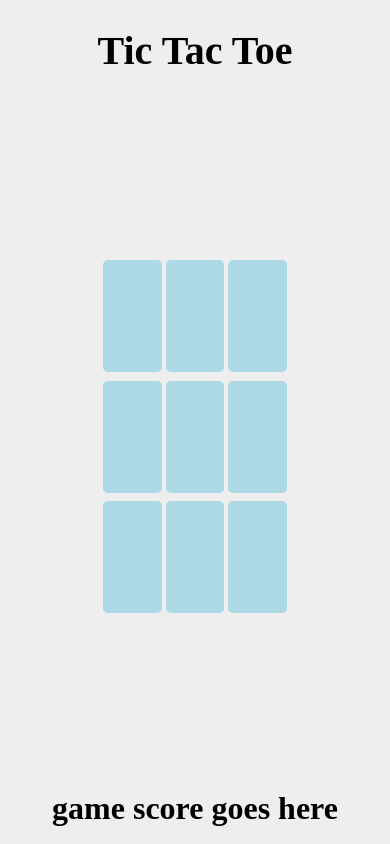
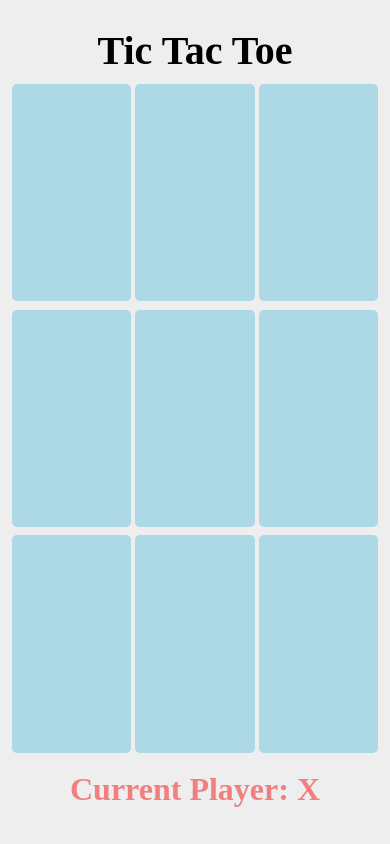
Before and after one commit to sajjathossain/react-tic-tac-toe, a React (Create React App) app: page / in a window 390 px wide. Built offline with nearby package versions, Linux system fonts and the light colour scheme.

Commit message:
Almost Complete | Responsiveness remain

```diff
--- a/src/App.css
+++ b/src/App.css
@@ -25,6 +25,16 @@ h6 {
 
 .container {
   display: grid;
-  grid-template-rows: 95% auto;
+  grid-template-rows: 90% auto;
   place-items: center;
 }
+
+.X {
+  background-color: lightcoral !important;
+  pointer-events: none;
+}
+
+.O {
+  background-color: lightseagreen !important;
+  pointer-events: none;
+}
--- a/src/components/GameBoard/GameBoard.jsx
+++ b/src/components/GameBoard/GameBoard.jsx
@@ -5,8 +5,12 @@ import styles from './GameBoard.module.css';
 
 const GameBoard = () => {
   const [cubeData, setCubeData] = useState([])
-
-  const { winner, currentPlayer, boardValues, assignValues, loading} = useContext(GameData)
+  const { winnerFound, currentPlayer, boardValues, assignValues, resetGame, count, loading} = useContext(GameData)
+  const winningStyles = {
+    pointerEvents: winnerFound ? 'none' : 'initial',
+    opacity: winnerFound ? 0.5 : 1,
+    filter: winnerFound ? 'grayscale(65%)' : 'grayscale(0%)',
+  }
 
   useEffect(() => {
     const getData = async () => {
@@ -20,16 +24,25 @@ const GameBoard = () => {
 
   return (
       loading.isLoading ? <h2>Loading...</h2> :
-      <div className={styles.container}>
-        <div className={`${styles.gameCube} ${cubeData["c0"].disabled ? styles.disabled : ""}`} id="c0" onClick={assignValues} >{`${cubeData["c0"].player}`}</div>
-        <div className={`${styles.gameCube} ${cubeData["c1"].disabled ? styles.disabled : ""}`} id="c1" onClick={assignValues} >{`${cubeData["c1"].player}`}</div>
-        <div className={`${styles.gameCube} ${cubeData["c2"].disabled ? styles.disabled : ""}`} id="c2" onClick={assignValues} >{`${cubeData["c2"].player}`}</div>
-        <div className={`${styles.gameCube} ${cubeData["c3"].disabled ? styles.disabled : ""}`} id="c3" onClick={assignValues} >{`${cubeData["c3"].player}`}</div>
-        <div className={`${styles.gameCube} ${cubeData["c4"].disabled ? styles.disabled : ""}`} id="c4" onClick={assignValues} >{`${cubeData["c4"].player}`}</div>
-        <div className={`${styles.gameCube} ${cubeData["c5"].disabled ? styles.disabled : ""}`} id="c5" onClick={assignValues} >{`${cubeData["c5"].player}`}</div>
-        <div className={`${styles.gameCube} ${cubeData["c6"].disabled ? styles.disabled : ""}`} id="c6" onClick={assignValues} >{`${cubeData["c6"].player}`}</div>
-        <div className={`${styles.gameCube} ${cubeData["c7"].disabled ? styles.disabled : ""}`} id="c7" onClick={assignValues} >{`${cubeData["c7"].player}`}</div>
-        <div className={`${styles.gameCube} ${cubeData["c8"].disabled ? styles.disabled : ""}`} id="c8" onClick={assignValues} >{`${cubeData["c8"].player}`}</div>
+      <div className={styles.parent}>
+        <div className={styles.container} style={winningStyles}>
+          <div className={`${styles.gameCube} ${cubeData["c0"].disabled ? `${styles.disabled} ${cubeData["c0"].player}` : ""}`} id="c0" onClick={assignValues} >{`${cubeData["c0"].player}`}</div>
+          <div className={`${styles.gameCube} ${cubeData["c1"].disabled ? `${styles.disabled} ${cubeData["c1"].player}` : ""}`} id="c1" onClick={assignValues} >{`${cubeData["c1"].player}`}</div>
+          <div className={`${styles.gameCube} ${cubeData["c2"].disabled ? `${styles.disabled} ${cubeData["c2"].player}` : ""}`} id="c2" onClick={assignValues} >{`${cubeData["c2"].player}`}</div>
+          <div className={`${styles.gameCube} ${cubeData["c3"].disabled ? `${styles.disabled} ${cubeData["c3"].player}` : ""}`} id="c3" onClick={assignValues} >{`${cubeData["c3"].player}`}</div>
+          <div className={`${styles.gameCube} ${cubeData["c4"].disabled ? `${styles.disabled} ${cubeData["c4"].player}` : ""}`} id="c4" onClick={assignValues} >{`${cubeData["c4"].player}`}</div>
+          <div className={`${styles.gameCube} ${cubeData["c5"].disabled ? `${styles.disabled} ${cubeData["c5"].player}` : ""}`} id="c5" onClick={assignValues} >{`${cubeData["c5"].player}`}</div>
+          <div className={`${styles.gameCube} ${cubeData["c6"].disabled ? `${styles.disabled} ${cubeData["c6"].player}` : ""}`} id="c6" onClick={assignValues} >{`${cubeData["c6"].player}`}</div>
+          <div className={`${styles.gameCube} ${cubeData["c7"].disabled ? `${styles.disabled} ${cubeData["c7"].player}` : ""}`} id="c7" onClick={assignValues} >{`${cubeData["c7"].player}`}</div>
+          <div className={`${styles.gameCube} ${cubeData["c8"].disabled ? `${styles.disabled} ${cubeData["c8"].player}` : ""}`} id="c8" onClick={assignValues} >{`${cubeData["c8"].player}`}</div>
+        </div>
+
+        <div className={styles.winningCard} style={{ color: currentPlayer === "X" ? 'lightseagreen' : 'lightcoral', zIndex: winnerFound || count === 9 ? 2 : -1 }}>
+            <div>
+              { count === 9 ? "The Game Was A Tie!" : `The Winner is ${currentPlayer === "X" ? "O" : "X"}!`}
+            </div>
+            <button className={styles.resetButton} onClick={() => { resetGame() }}>Reset</button>
+        </div>
       </div>
   )
 }
--- a/src/components/GameBoard/GameBoard.module.css
+++ b/src/components/GameBoard/GameBoard.module.css
@@ -1,10 +1,30 @@
+.parent {
+  height: 100%;
+  width: 100%;
+  position: relative;
+}
+
 .container {
-  height: 50%;
-  width: 50%;
+  position: absolute;
+  z-index: 1;
+  height: 100%;
+  width: 100%;
   display: grid;
   gap: 1vh 1vw;
   grid-template-rows: repeat(3, 1fr);
   grid-template-columns: repeat(3, 1fr);
+}
+
+.winningCard {
+  position: absolute;
+  height: 100%;
+  width: 100%;
+  z-index: -1;
+  display: grid;
+  place-items: center;
+  font-size: 7rem;
+  font-weight: bolder;
+  background-color: #cdffffb2;
 }
 
 .gameCube {
@@ -14,7 +34,7 @@
   border-radius: 5px;
   display: grid;
   place-items: center;
-  font-size: 2rem;
+  font-size: 5rem;
   font-weight: 600;
   color: #fff;
 }
@@ -22,13 +42,21 @@
 .disabled {
   pointer-events: none;
 }
-/*
-.X {
-  background-color: lightcoral !important;
-  pointer-events: none;
+
+.resetButton {
+  height: 20%;
+  width: 30%;
+  border: none;
+  outline: none;
+  font-size: 3rem;
+  border-radius: 5px;
+  background-color: rgba(255, 255, 255, 0.589);
+  padding: 1vh 2vw;
+  cursor: pointer;
 }
 
-.O {
-  background-color: lightseagreen !important;
-  pointer-events: none;
-} */
+.resetButton:active {
+  box-shadow: 3px 4px 20px -6px rgba(0, 0, 0, 0.78) inset;
+  -webkit-box-shadow: 3px 4px 20px -6px rgba(0, 0, 0, 0.78) inset;
+  -moz-box-shadow: 3px 4px 20px -6px rgba(0, 0, 0, 0.78) inset;
+}
--- a/src/components/GameScore/GameScore.jsx
+++ b/src/components/GameScore/GameScore.jsx
@@ -1,7 +1,12 @@
+import {GameData} from  '../../contexts/GameData'
+import styles from './GameScore.module.css';
+import {useContext} from 'react';
+
 const GameScore = () => {
+    const {currentPlayer } = useContext(GameData);
     return (
         <div>
-            <h1>game score goes here</h1>
+            <h1 style={{ color: currentPlayer === "X" ? 'lightcoral' : 'lightseagreen' }}>Current Player: {currentPlayer}</h1>
         </div>
     )
 }
--- a/src/contexts/GameData.js
+++ b/src/contexts/GameData.js
@@ -1,4 +1,4 @@
-import React, { createContext, useState } from 'react';
+import { createContext, useState } from 'react';
 
 export const GameData = createContext()
 
@@ -6,6 +6,7 @@ export const DataProvider = ({ children }) => {
     const [isLoading, setIsLoading] = useState(true)
     const [winnerFound, setWinnerFound] = useState(false)
     const [currentPlayer, setCurrentPlayer] = useState("X")
+    const [count, setCount] = useState(0)
     const [boardValues, setBoardValues] = useState({
         "c0": {
             "player": "",
@@ -45,10 +46,75 @@ export const DataProvider = ({ children }) => {
         },
     })
 
+    const resetGame = () => {
+         for(const i in boardValues){
+             boardValues[`${i}`].player = ""
+             boardValues[`${i}`].disabled = false
+         }
+
+         setWinnerFound(false)
+         setCount(0)
+    }
+
     const checkWinner = () => {
-        if(boardValues["c0"].player === boardValues["c1"].player && boardValues["c1"].player === boardValues["c2"].player){
-            return true
+        setCount(count + 1)
+
+        // ! 0 1 2
+        if(boardValues["c0"].player !== "" && boardValues["c1"].player !== "" && boardValues["c2"].player !== ""){
+            if(boardValues["c0"].player === boardValues["c1"].player && boardValues["c1"].player === boardValues["c2"].player){
+                return true
+            }
         }
+
+        // ! 3 4 5
+        if(boardValues["c3"].player !== "" && boardValues["c4"].player !== "" && boardValues["c6"].player !== ""){
+            if(boardValues["c3"].player === boardValues["c4"].player && boardValues["c4"].player === boardValues["c5"].player){
+                return true
+            }
+        }
+
+        // ! 6 7 8
+        if(boardValues["c6"].player !== "" && boardValues["c7"].player !== "" && boardValues["c8"].player !== ""){
+            if(boardValues["c6"].player === boardValues["c7"].player && boardValues["c7"].player === boardValues["c8"].player){
+                return true
+            }
+        }
+
+        // ! 0 3 6
+        if(boardValues["c0"].player !== "" && boardValues["c3"].player !== "" && boardValues["c6"].player !== ""){
+            if(boardValues["c0"].player === boardValues["c3"].player && boardValues["c3"].player === boardValues["c6"].player){
+                return true
+            }
+        }
+
+        // ! 1 4 7
+        if(boardValues["c1"].player !== "" && boardValues["c4"].player !== "" && boardValues["c7"].player !== ""){
+            if(boardValues["c1"].player === boardValues["c4"].player && boardValues["c4"].player === boardValues["c7"].player){
+                return true
+            }
+        }
+
+        // ! 2 5 8
+        if(boardValues["c2"].player !== "" && boardValues["c5"].player !== "" && boardValues["c8"].player !== ""){
+            if(boardValues["c2"].player === boardValues["c5"].player && boardValues["c5"].player === boardValues["c8"].player){
+                return true
+            }
+        }
+
+        // ! 0 4 8
+        if(boardValues["c0"].player !== "" && boardValues["c4"].player !== "" && boardValues["c8"].player !== ""){
+            if(boardValues["c0"].player === boardValues["c4"].player && boardValues["c4"].player === boardValues["c8"].player){
+                return true
+            }
+        }
+
+        // ! 2 4 6
+        if(boardValues["c2"].player !== "" && boardValues["c4"].player !== "" && boardValues["c6"].player !== ""){
+            if(boardValues["c2"].player === boardValues["c4"].player && boardValues["c4"].player === boardValues["c6"].player){
+                return true
+            }
+        }
+
 
         return false
     }
@@ -59,15 +125,21 @@ export const DataProvider = ({ children }) => {
         boardValues[cubeIndex].player = currentPlayer
         boardValues[cubeIndex].disabled = true
         const didWin = checkWinner()
+        if(didWin){
+            setWinnerFound(true)
+        }
+
         console.log(event.target.className)
         console.log(cubeIndex, currentPlayer, didWin)
     }
 
     const values = {
-        winner: {winnerFound, setWinnerFound},
+        winnerFound,
         currentPlayer,
         boardValues,
         assignValues,
+        resetGame,
+        count,
         loading: { isLoading, setIsLoading }
     }
 
```
